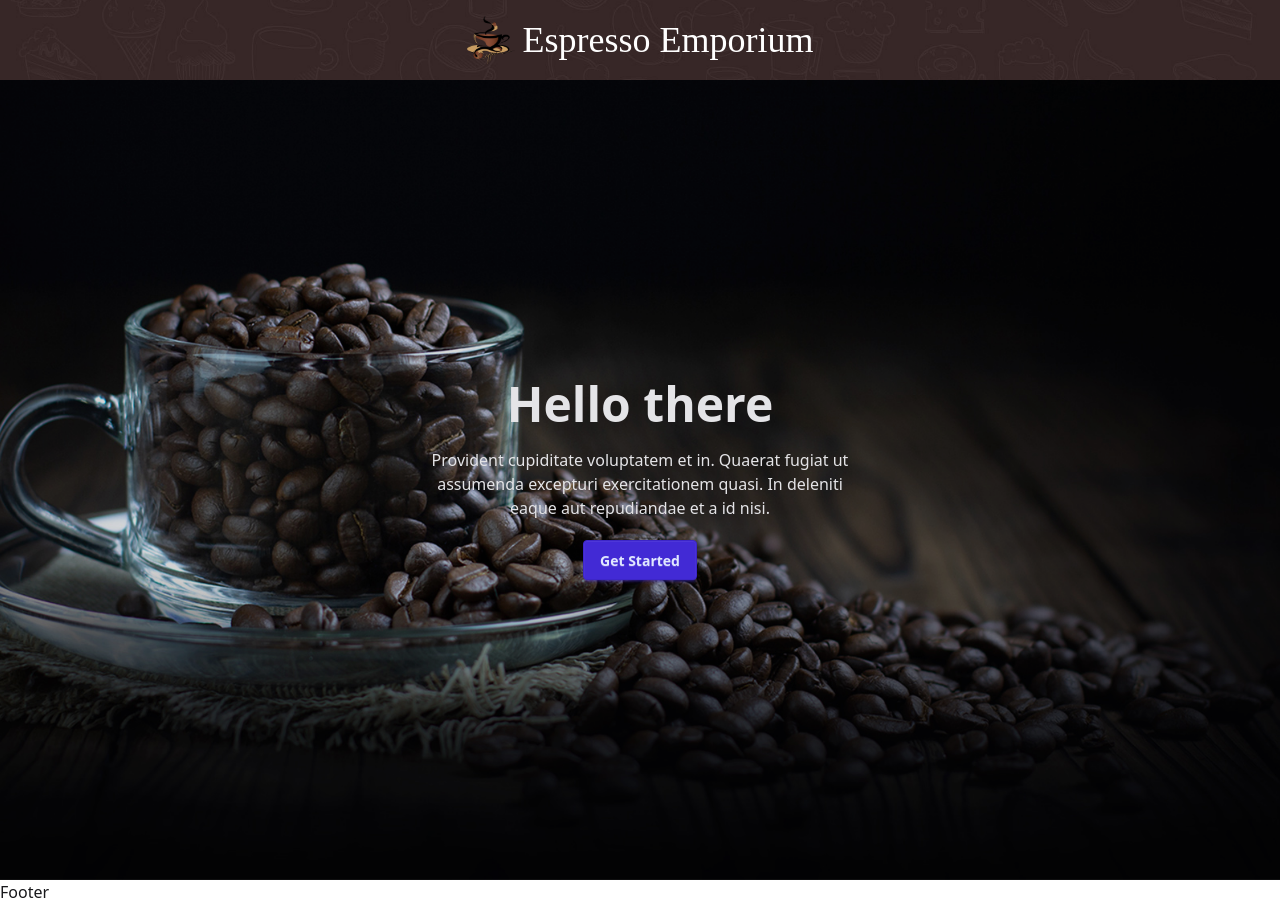
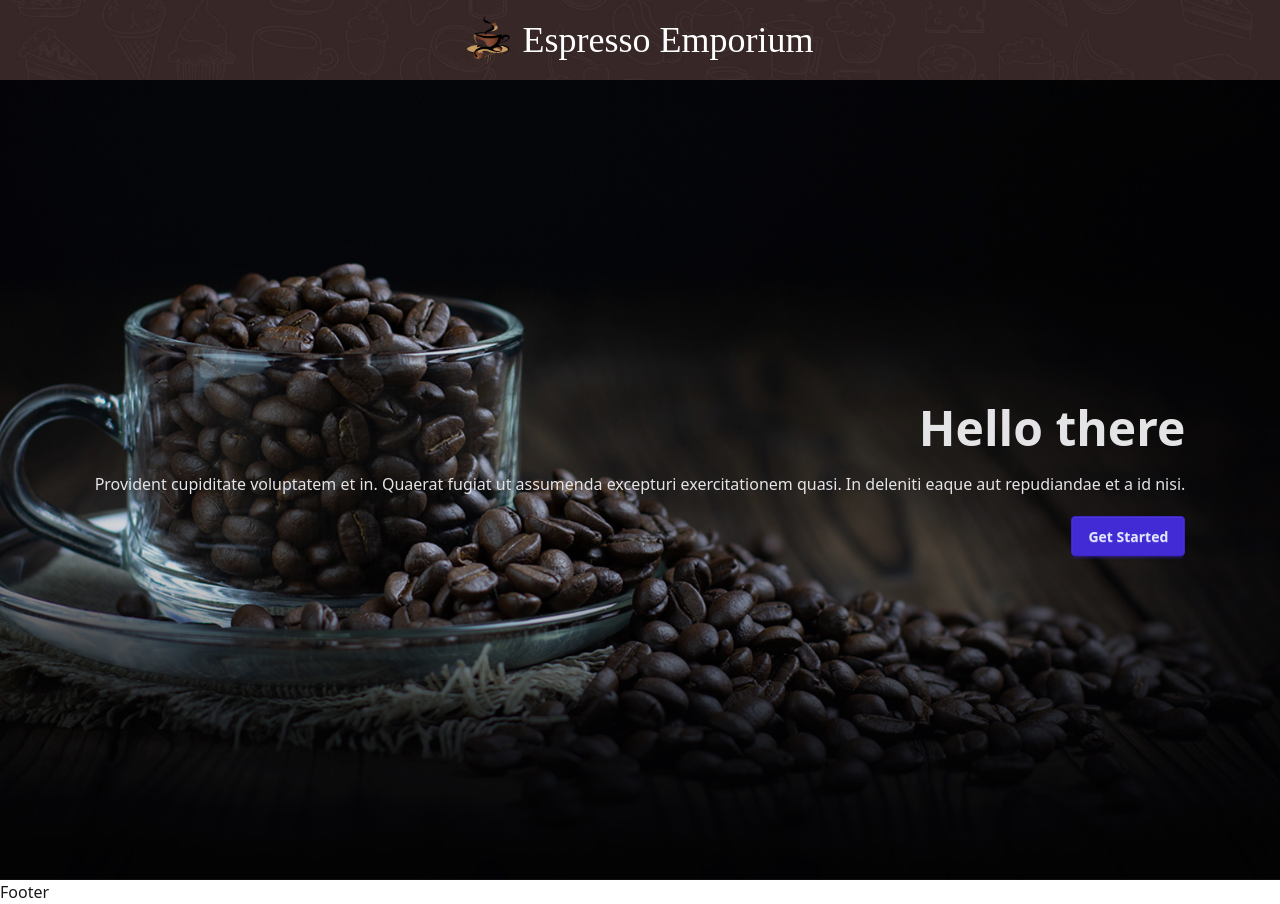
Before and after one commit to tasninanika/Espresso-Emporium-Client, a React (Vite) app: page / in a window 1280 px wide. Built offline with nearby package versions, Linux system fonts and the light colour scheme; a web font is replaced by a local one.

Commit message:
apply style on banner  section

```diff
--- a/src/components/Home.jsx
+++ b/src/components/Home.jsx
@@ -9,8 +9,8 @@ const Home = () => {
         }}
       >
         <div className="hero-overlay opacity-30"></div>
-        <div className="hero-content text-neutral-content text-center">
-          <div className="max-w-md">
+        <div className="hero-content text-neutral-content text-end">
+          <div className="">
             <h1 className="mb-5 text-5xl font-bold">Hello there</h1>
             <p className="mb-5">
               Provident cupiditate voluptatem et in. Quaerat fugiat ut assumenda
```
